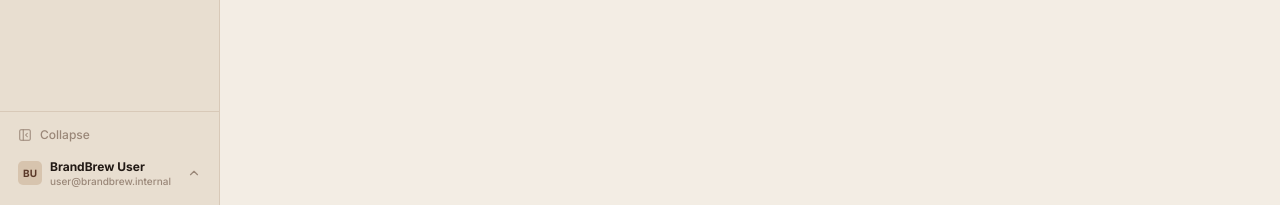
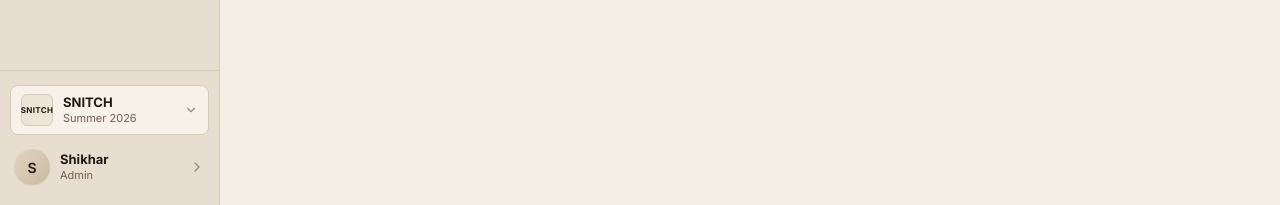
Before and after one commit to Shikhaar/Helium-Content-Copilot, a Next.js app in the folder frontend/: page / in a window 1280 px wide. Shown: the part 595-800 px from the top of the page. Built offline with nearby package versions, Linux system fonts and the light colour scheme; no server answers.

Commit message:
feat(sidebar): update bottom section to match workspace card and user avatar design

```diff
--- a/frontend/src/components/Sidebar.tsx
+++ b/frontend/src/components/Sidebar.tsx
@@ -12,6 +12,7 @@ import {
   LogOut,
   ChevronUp,
   ChevronDown,
+  ChevronRight,
   Sparkles,
 } from 'lucide-react';
 import { useUser, useClerk } from '@clerk/nextjs';
@@ -84,14 +85,17 @@ export default function Sidebar({
     if (onCloseMobile) onCloseMobile();
   };
 
-  const displayName = user?.fullName || user?.firstName || 'BrandBrew User';
-  const email = user?.primaryEmailAddress?.emailAddress || 'user@brandbrew.internal';
+  const displayName = user?.fullName || user?.firstName || 'Shikhar';
+  const firstName = user?.firstName || (displayName.split(' ')[0]) || 'Shikhar';
+  const role = (user?.publicMetadata?.role as string) || 'Admin';
+  const email = user?.primaryEmailAddress?.emailAddress || 'shikharsrivastava3004@gmail.com';
+  const singleInitial = (firstName.charAt(0) || 'S').toUpperCase();
   const initials = displayName
     .split(' ')
     .map(n => n[0])
     .join('')
     .toUpperCase()
-    .slice(0, 2) || 'BB';
+    .slice(0, 2) || 'S';
 
   const navItem = (id: Tab, label: string, Icon: React.ElementType) => {
     const isActive = activeTab === id;
@@ -335,55 +339,102 @@ export default function Sidebar({
           ref={accountMenuRef}
           style={{
             borderTop: '1px solid var(--border)',
-            padding: isCollapsed ? '8px 6px 12px' : '8px 10px 12px',
+            padding: isCollapsed ? '10px 6px 14px' : '14px 10px 16px',
             display: 'flex',
             flexDirection: 'column',
-            gap: 4,
+            gap: 10,
             background: 'var(--sidebar)',
             position: 'relative',
           }}
         >
-          {/* Desktop Collapse Toggle */}
-          {onToggleCollapse && (
-            <button
-              onClick={onToggleCollapse}
-              title={isCollapsed ? 'Expand sidebar' : 'Collapse sidebar'}
-              className="desktop-only"
+          {/* Workspace Switcher Card (SNITCH · Summer 2026) */}
+          {!isCollapsed ? (
+            <div
+              onClick={() => onTabChange('brand')}
+              title="Switch Workspace / Brand Catalog"
               style={{
-                width: '100%',
+                border: '1px solid var(--border)',
+                borderRadius: 8,
+                background: 'rgba(255, 252, 247, 0.65)',
+                padding: '8px 10px',
                 display: 'flex',
                 alignItems: 'center',
-                justifyContent: isCollapsed ? 'center' : 'flex-start',
-                gap: isCollapsed ? 0 : 8,
-                padding: isCollapsed ? '8px 0' : '6px 8px',
-                borderRadius: 5,
-                border: 'none',
-                background: 'transparent',
-                color: 'var(--text-muted)',
-                fontSize: 12,
-                fontFamily: 'var(--font-sans)',
-                fontWeight: 500,
+                justifyContent: 'space-between',
                 cursor: 'pointer',
                 transition: 'all 0.15s ease',
               }}
               onMouseEnter={e => {
-                (e.currentTarget as HTMLElement).style.color = 'var(--text-primary)';
-                (e.currentTarget as HTMLElement).style.background = 'rgba(217, 200, 181, 0.45)';
+                (e.currentTarget as HTMLElement).style.borderColor = 'var(--border-strong)';
+                (e.currentTarget as HTMLElement).style.background = 'var(--surface)';
               }}
               onMouseLeave={e => {
-                (e.currentTarget as HTMLElement).style.color = 'var(--text-muted)';
-                (e.currentTarget as HTMLElement).style.background = 'transparent';
+                (e.currentTarget as HTMLElement).style.borderColor = 'var(--border)';
+                (e.currentTarget as HTMLElement).style.background = 'rgba(255, 252, 247, 0.65)';
               }}
             >
-              {isCollapsed ? (
-                <PanelLeft size={15} strokeWidth={1.75} />
+              <div style={{ display: 'flex', alignItems: 'center', gap: 10 }}>
+                {/* Brand square logo */}
+                <div
+                  style={{
+                    width: 32,
+                    height: 32,
+                    borderRadius: 6,
+                    background: '#EDE4D8',
+                    border: '1px solid var(--border)',
+                    display: 'flex',
+                    alignItems: 'center',
+                    justifyContent: 'center',
+                    padding: '2px 4px',
+                    boxSizing: 'border-box',
+                    flexShrink: 0,
+                  }}
+                >
+                  <span
+                    style={{
+                      fontSize: 8,
+                      fontWeight: 800,
+                      letterSpacing: '0.04em',
+                      color: 'var(--text-primary)',
+                      textTransform: 'uppercase',
+                      fontFamily: 'var(--font-sans)',
+                    }}
+                  >
+                    {brandName}
+                  </span>
+                </div>
+                <div>
+                  <div style={{ fontSize: 13, fontWeight: 700, color: 'var(--text-primary)', lineHeight: 1.2 }}>
+                    {brandName}
+                  </div>
+                  <div style={{ fontSize: 11, color: 'var(--text-secondary)', marginTop: 2, lineHeight: 1.2 }}>
+                    {campaign}
+                  </div>
+                </div>
+              </div>
+              <ChevronDown size={14} color="var(--text-muted)" />
+            </div>
           ) : (
-                <>
-                  <PanelLeftClose size={14} strokeWidth={1.75} />
-                  <span>Collapse</span>
-                </>
-              )}
-            </button>
+            /* Collapsed Brand Icon */
+            <div
+              style={{
+                width: 36,
+                height: 36,
+                borderRadius: 8,
+                background: '#EDE4D8',
+                border: '1px solid var(--border)',
+                display: 'flex',
+                alignItems: 'center',
+                justifyContent: 'center',
+                margin: '0 auto',
+                cursor: 'pointer',
+              }}
+              onClick={() => onTabChange('brand')}
+              title={`${brandName} · ${campaign}`}
+            >
+              <span style={{ fontSize: 11, fontWeight: 800, color: 'var(--text-primary)' }}>
+                {brandName.charAt(0)}
+              </span>
+            </div>
           )}
 
           {/* Account Popover Menu */}
@@ -393,14 +444,15 @@ export default function Sidebar({
                 position: 'absolute',
                 bottom: '100%',
                 left: isCollapsed ? 64 : 10,
-                width: 220,
+                right: isCollapsed ? 'auto' : 10,
+                width: isCollapsed ? 220 : 'auto',
                 background: 'var(--surface)',
                 border: '1px solid var(--border)',
                 borderRadius: 8,
                 boxShadow: '0 12px 28px -4px rgba(32, 27, 23, 0.18)',
                 padding: '6px 0',
                 zIndex: 250,
-                marginBottom: 6,
+                marginBottom: 8,
                 fontFamily: 'var(--font-sans)',
               }}
             >
@@ -461,43 +513,6 @@ export default function Sidebar({
                 </button>
               </div>
 
-              {/* Workspace Section */}
-              <div style={{ padding: '6px 12px', borderBottom: '1px solid var(--border)' }}>
-                <div
-                  style={{
-                    fontSize: 9,
-                    fontWeight: 700,
-                    letterSpacing: '0.08em',
-                    textTransform: 'uppercase',
-                    color: 'var(--text-muted)',
-                    marginBottom: 4,
-                  }}
-                >
-                  Active Workspace
-                </div>
-                <div style={{ display: 'flex', alignItems: 'center', gap: 6 }}>
-                  <div
-                    style={{
-                      width: 16,
-                      height: 16,
-                      borderRadius: 3,
-                      background: 'var(--brown-soft)',
-                      display: 'flex',
-                      alignItems: 'center',
-                      justifyContent: 'center',
-                      fontSize: 8,
-                      fontWeight: 700,
-                      color: 'var(--brown-primary)',
-                    }}
-                  >
-                    {brandName.charAt(0)}
-                  </div>
-                  <div style={{ fontSize: 11, fontWeight: 600, color: 'var(--text-primary)' }}>
-                    {brandName} <span style={{ color: 'var(--text-muted)', fontWeight: 400 }}>· {campaign}</span>
-                  </div>
-                </div>
-              </div>
-
               {/* Log out Button */}
               <div style={{ padding: '4px 0 0' }}>
                 <button
@@ -531,17 +546,17 @@ export default function Sidebar({
             </div>
           )}
 
-          {/* Interactive Account & Workspace Identity Button */}
+          {/* Interactive User Account Row (Shikhar · Admin >) */}
           <button
             onClick={() => setIsAccountMenuOpen(!isAccountMenuOpen)}
-            title={isCollapsed ? `${displayName} (${email})` : undefined}
+            title={isCollapsed ? `${displayName} (${role})` : undefined}
             style={{
               width: '100%',
               display: 'flex',
               alignItems: 'center',
               justifyContent: isCollapsed ? 'center' : 'space-between',
-              gap: 8,
-              padding: isCollapsed ? '6px 0' : '6px 8px',
+              gap: 10,
+              padding: isCollapsed ? '6px 0' : '4px 4px',
               borderRadius: 6,
               background: isAccountMenuOpen ? 'rgba(217, 200, 181, 0.45)' : 'transparent',
               border: 'none',
@@ -551,7 +566,7 @@ export default function Sidebar({
             }}
             onMouseEnter={e => {
               if (!isAccountMenuOpen) {
-                (e.currentTarget as HTMLElement).style.background = 'rgba(217, 200, 181, 0.45)';
+                (e.currentTarget as HTMLElement).style.background = 'rgba(217, 200, 181, 0.35)';
               }
             }}
             onMouseLeave={e => {
@@ -560,46 +575,33 @@ export default function Sidebar({
               }
             }}
           >
-            <div style={{ display: 'flex', alignItems: 'center', gap: 8, minWidth: 0 }}>
-              {/* User Avatar */}
-              {user?.imageUrl ? (
-                <img
-                  src={user.imageUrl}
-                  alt={displayName}
-                  style={{
-                    width: 24,
-                    height: 24,
-                    borderRadius: 5,
-                    objectFit: 'cover',
-                    flexShrink: 0,
-                  }}
-                />
-              ) : (
+            <div style={{ display: 'flex', alignItems: 'center', gap: 10, minWidth: 0 }}>
+              {/* Circular Avatar with Initial */}
               <div
                 style={{
-                    width: 24,
-                    height: 24,
-                    borderRadius: 5,
-                    background: 'var(--brown-soft)',
+                  width: 36,
+                  height: 36,
+                  borderRadius: '50%',
+                  background: 'linear-gradient(135deg, #E2D5C3 0%, #CBB9A2 100%)',
                   display: 'flex',
                   alignItems: 'center',
                   justifyContent: 'center',
-                    fontSize: 10,
-                    fontWeight: 700,
-                    color: 'var(--brown-primary)',
+                  fontSize: 14,
+                  fontWeight: 600,
+                  color: '#211914',
                   flexShrink: 0,
                   fontFamily: 'var(--font-sans)',
+                  boxShadow: '0 1px 2px rgba(0,0,0,0.06)',
                 }}
               >
-                  {initials}
+                {singleInitial}
               </div>
-              )}
 
               {!isCollapsed && (
                 <div style={{ minWidth: 0, flex: 1 }}>
                   <div
                     style={{
-                      fontSize: 12,
+                      fontSize: 13,
                       fontWeight: 700,
                       color: 'var(--text-primary)',
                       lineHeight: 1.2,
@@ -608,21 +610,18 @@ export default function Sidebar({
                       whiteSpace: 'nowrap',
                     }}
                   >
-                    {displayName}
+                    {firstName}
                   </div>
                   <div
                     style={{
-                      fontSize: 10,
-                      fontWeight: 500,
-                      color: 'var(--text-muted)',
+                      fontSize: 11,
+                      fontWeight: 400,
+                      color: 'var(--text-secondary)',
                       lineHeight: 1.2,
-                      marginTop: 1,
-                      overflow: 'hidden',
-                      textOverflow: 'ellipsis',
-                      whiteSpace: 'nowrap',
+                      marginTop: 2,
                     }}
                   >
-                    {email}
+                    {role}
                   </div>
                 </div>
               )}
@@ -630,7 +629,7 @@ export default function Sidebar({
 
             {!isCollapsed && (
               <div style={{ color: 'var(--text-muted)', display: 'flex', alignItems: 'center' }}>
-                {isAccountMenuOpen ? <ChevronDown size={14} /> : <ChevronUp size={14} />}
+                <ChevronRight size={16} color="var(--text-muted)" />
               </div>
             )}
           </button>
```
Lines whose indentation alone changed are shown as unchanged.
